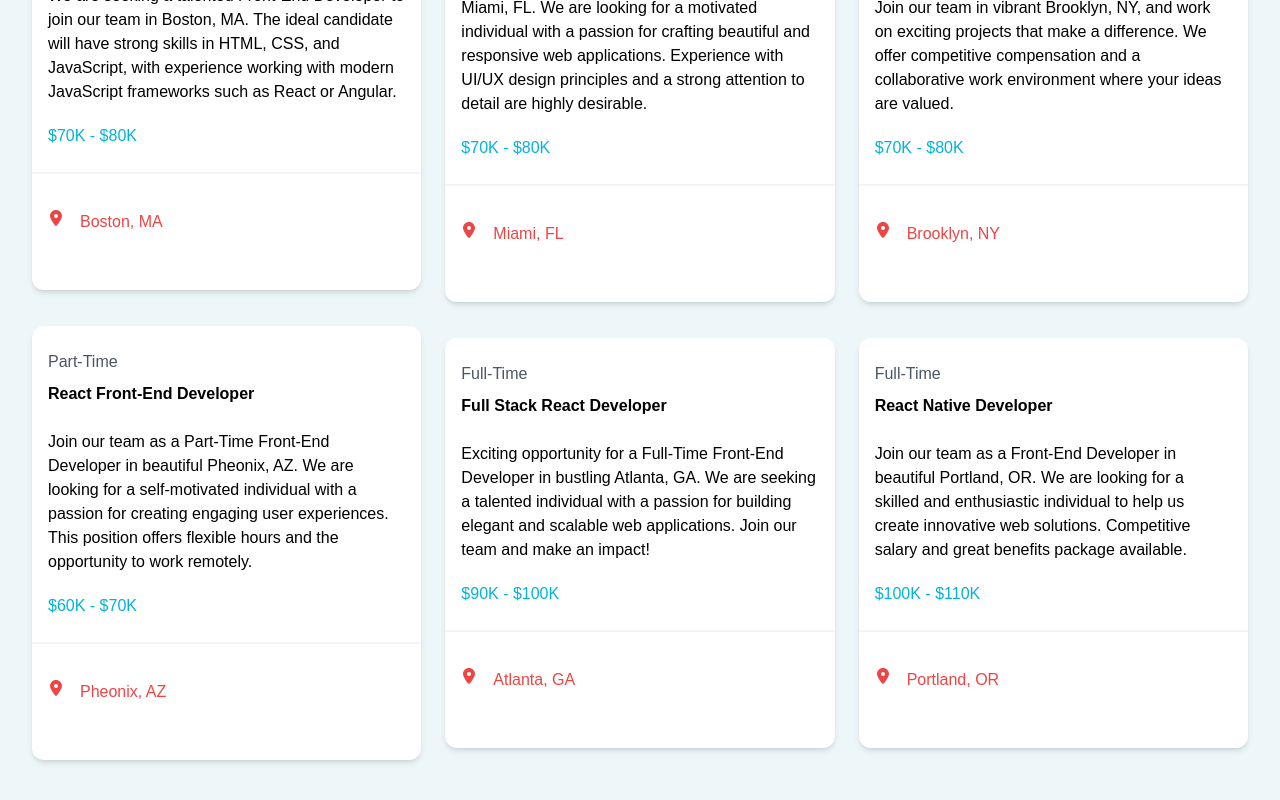
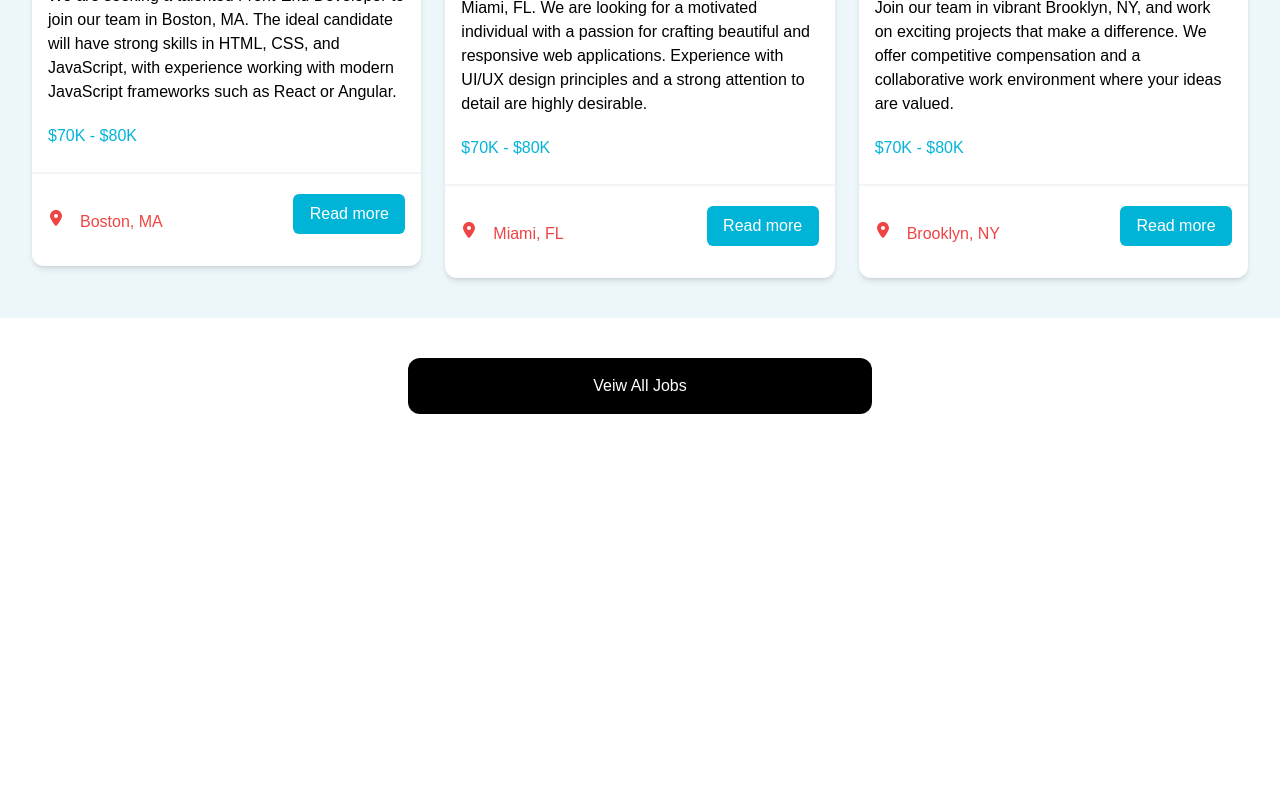
Before and after one commit to Kelly-kells/Hiredev, a React (Vite) app: page / in a window 1280 px wide. Shown: the part 626-1426 px from the top of the page. After the commit the page ends 1080 px from the top, so only its background shows below. Built offline with nearby package versions, Linux system fonts and the light colour scheme.

Commit message:
json data

```diff
--- a/src/App.jsx
+++ b/src/App.jsx
@@ -3,6 +3,7 @@ import Navbar from "./Components/navbar/Navbar"
 import Hero from "./Components/Hero"
 import Homecards from "./Components/homeCards/Homecards"
 import Joblisting from "./Components/Joblisting"
+import Veiwall from "./Components/Veiwall"
 
 function App() {
 
@@ -13,6 +14,7 @@ function App() {
       <Hero/>
       <Homecards/>
       <Joblisting/>
+      <Veiwall/>
       </div>
 
 
--- /dev/null
+++ b/src/Components/Joblist.jsx
@@ -0,0 +1,37 @@
+import React from 'react'
+import { FaLocationDot } from "react-icons/fa6";
+const Joblist = ({job}) => {
+
+  return (
+
+<div className='bg-white rounded-xl shadow-md relative'>
+<div className='p-4'>
+ <div className='mb-6'>
+    <div className='text-gray-600 my-2 '>
+     {job.type}
+    </div>
+ <h3 className='xl font-bold '>
+  {job.title}
+ </h3>
+ </div>
+ <div className='mb-5'>
+{job.description}
+ </div>
+ <h3 className=' text-secondColor mb-2'>{job.salary}</h3>
+</div>
+  <div className="border border-gray-100 mb-5">
+  </div>
+  <div className='flex flex-col lg:flex-row justify-between mb-4'>
+
+  <div className=" text-red-500 flex p-4 gap-4">
+  <FaLocationDot />  {job.location}
+
+  </div>
+  <button className='text-center bg-secondColor md:mr-4 w-full md:w-28 md:h-10  rounded-md text-white '> <a href={`/job/${job.id}`}> Read more</a></button>
+  </div>
+
+</div>
+  )
+}
+
+export default Joblist
--- a/src/Components/Joblisting.jsx
+++ b/src/Components/Joblisting.jsx
@@ -1,8 +1,9 @@
 import React from 'react'
 import jobs from '../jobs.json'
-import { FaLocationDot } from "react-icons/fa6";
+import Joblist from './Joblist';
 
 const Joblisting = () => {
+  const recentjobs =jobs.slice(0,3)
   return (
     <section className='bg-cardColor px-4 py-10'>
         <div className='container'>
@@ -10,34 +11,9 @@ const Joblisting = () => {
                 Browse jobs
             </h2>
             <div className='grid grid-cols-1 md:grid-cols-3 gap-6 items-center'>
-              {jobs.map((job)=>(
+              {recentjobs.map((job)=>(
 
-<div className='bg-white rounded-xl shadow-md relative'>
-<div className='p-4'>
- <div className='mb-6'>
-    <div className='text-gray-600 my-2 '>
-     {job.type}
-    </div>
- <h3 className='xl font-bold '>
-  {job.title}
- </h3>
- </div>
- <div className='mb-5'>
-{job.description}
- </div>
- <h3 className=' text-secondColor mb-2'>{job.salary}</h3>
-</div>
-  <div className="border border-gray-100 mb-5">
-  </div>
-  <div className='flex flex-col lg:flex-row justify-between mb-4'>
-
-  <div className=" text-red-500 flex p-4 gap-4">
-  <FaLocationDot />  {job.location}
-  </div>
-  </div>
-  <button className='text-center bg-secondsColor w-full rounded-md text-white '> <a href={`/job/${job.id}`}> Read more</a></button>
-</div>
-
+              <Joblist key={job.id} job={job}/>
               ))}
 
 
--- /dev/null
+++ b/src/Components/Veiwall.jsx
@@ -0,0 +1,15 @@
+import React from 'react'
+
+const Veiwall = () => {
+  return (
+    <section className='m-auto max-w-lg my-10 px-6'>
+       <a href="/jobs" className='block bg-black
+        text-white text-center py-4 px-6 rounded-xl
+         hover:bg-secondColor'
+         >
+         Veiw All Jobs</a>
+    </section>
+  )
+}
+
+export default Veiwall
```
